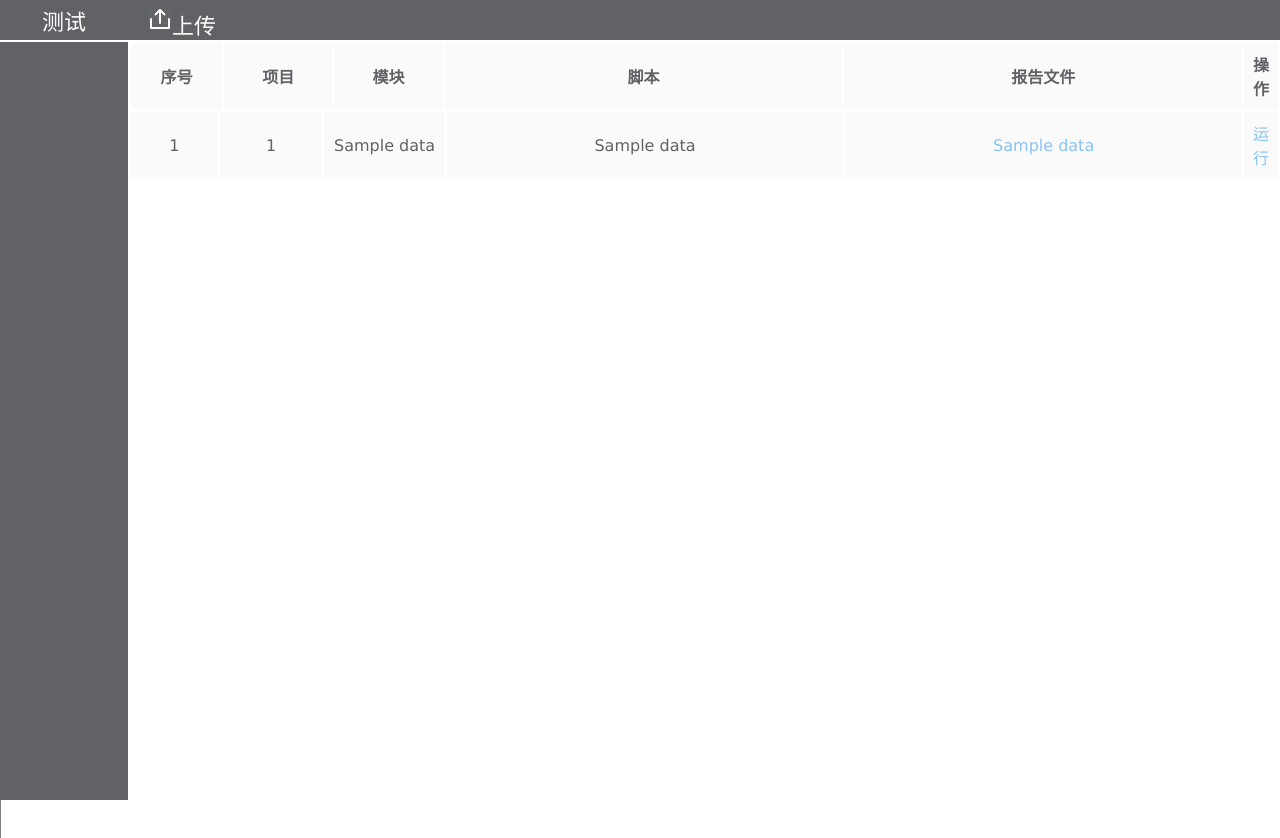
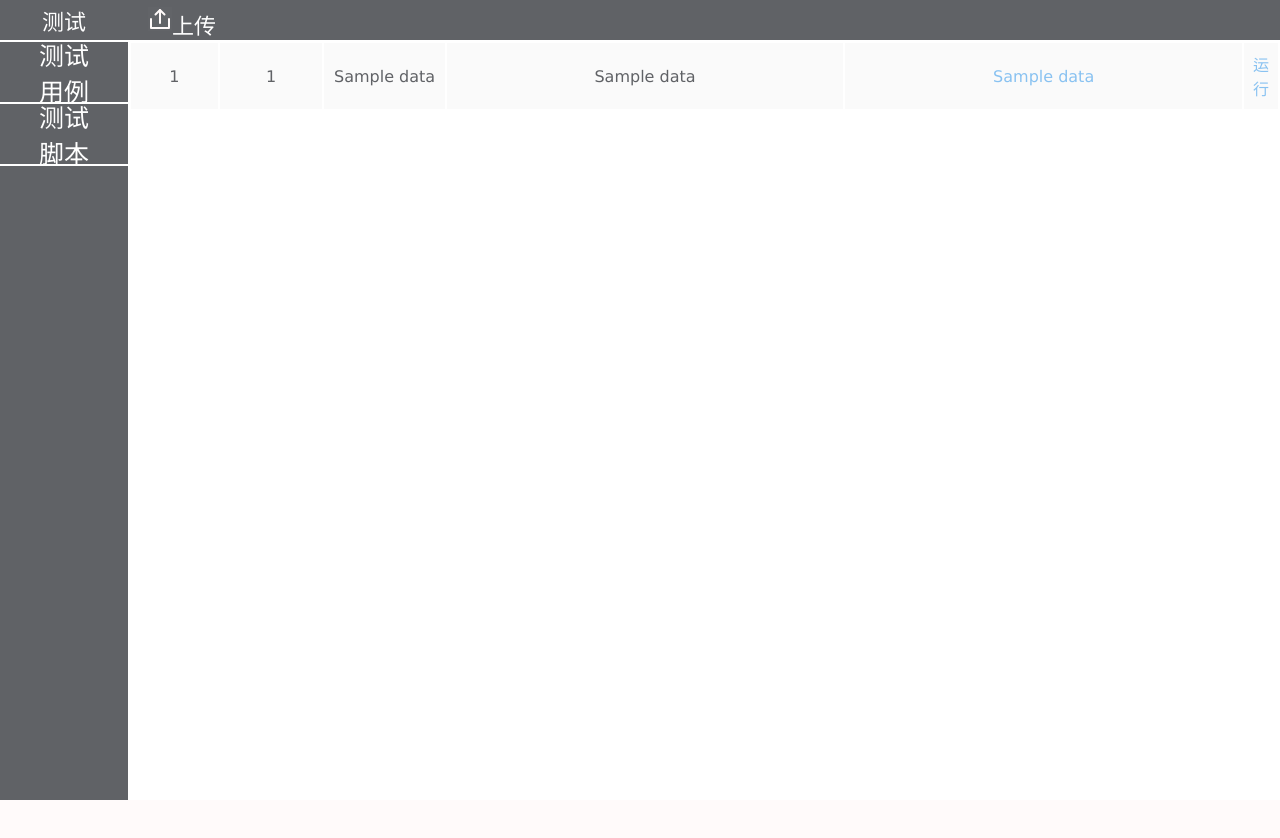
Before and after one commit to Gungun4/TestWebsite, a Flask app: template templates/index.html in a window 1280 px wide. After the commit the page ends 800 px from the top, so only its background shows below. Run offline with Flask 2, Linux system fonts and the light colour scheme; the template is opened without the code that fills it: most values are stand-ins (such as "Sample title", 1, 10 or a date in 2020); lists and menus that the app fills with data are empty; parts of the project's set-up code (start-up, migrations or seed data) failed here and were passed over; some libraries are stand-ins or nearby versions.

Commit message:
添加模块

```diff
--- a/app.py
+++ b/app.py
@@ -1,6 +1,4 @@
 import os
-from configparser import ConfigParser
-
 from flask import Flask, render_template, request
 
 import config
@@ -11,29 +9,15 @@ app = Flask(__name__)
 app.register_blueprint(api, url_prefix='/api/v1')
 app.config.from_object(config)
 db.init_app(app)
-# app.debug = True
 
 
-cf = ConfigParser()
-cf.read("D:/PycharmProjects/TestWebsite/config/config.ini")
-case_path = cf.get("PATH", "case_path")
-script_path = cf.get("PATH", "script_path")
-report_path = cf.get("PATH", "report_path")
+app.debug = True
 
 
 @app.route('/', methods=["GET", "POST"])
 def hello_world():  # put application's code here
-    ip = request.remote_addr
-    res = {
-        "data": []
-    }
-    for root, dirs, files in os.walk(case_path):
-        for file in files:
-            if os.path.splitext(file)[1] == '.py':
-                l = ["智慧安监", "运维巡查", file, file.replace(".py", ".html")]
-                res["data"].append(l)
 
-    return render_template('index.html', **res)
+    return render_template('index.html')
 
 
 if __name__ == '__main__':
--- a/static/css/index.css
+++ b/static/css/index.css
@@ -64,6 +64,26 @@ body{
     -ms-transform: translate(-50%, -50%);
     -o-transform: translate(-50%, -50%);
     transform: translate(-50%, -50%);
+}
+.boxc-2{
+    width: 100%;
+    height: 60px;
+    text-align: center;
+    position: relative;
+    border-bottom: 2px white solid;
+    border-right: 2px white solid;
+}
+.boxc-2 span{
+    position: absolute;
+    left: 50%;
+    top: 50%;
+    -webkit-transform: translate(-50%, -50%);
+    -moz-transform: translate(-50%, -50%);
+    -ms-transform: translate(-50%, -50%);
+    -o-transform: translate(-50%, -50%);
+    transform: translate(-50%, -50%);
+    font-size: 25px;
+    color: white;
 }
 .el-wrapper{
     position: fixed;
--- a/static/js/index.js
+++ b/static/js/index.js
@@ -4,7 +4,7 @@ window.onload = $(function myFun() {
         type: "get",
         success: function (result) {
             if (100 === result.code) {
-               console.log('success')
+                console.log('success')
             }
 
         }
@@ -152,24 +152,84 @@ $(document).on({
         function (e) {
             var y = $(this).offset().top - 75;
             var x = $(this).offset().left + 170;
-            $("body").append("<div class='tip bottom' style=\"top:"+ y + "px;left:" + x + "px;position: absolute\">点击打开报告文件</div>");
+            $("body").append("<div class='tip bottom' style=\"top:" + y + "px;left:" + x + "px;position: absolute\">点击打开报告文件</div>");
         },
     mouseout:
         function () {
             $(".tip").remove();
         },
-    // mousemove:
-    //     function (e) {
-    //
-    //         $("#tip bottom").css({
-    //             "top": (y - 20) + "px",
-    //             "left": (x + 240) + "px",
-    //             "z-index":"99999"
-    //         })
-    //     }
 }, ".report")
 
-$(document).on("click", ".upload",function () {
-    $(".el-wrapper").css({"display":"block"})
+// 上传
+$(document).on("click", ".upload", function () {
+    $(".el-wrapper").css({"display": "block"})
     console.log("click-upload")
 })
+
+// 模块选择
+$(document).on("click", ".boxc-2", function () {
+    $(".boxc-2").css("background", "");
+    $(this).css("background", "black");
+    var name = $(this).attr("name")
+    var html_body = ""
+    if (name === "case") {
+        html_body += "<table class=\"hovertable\">\n" +
+            "        <thead>\n" +
+            "        <tr>\n" +
+            "            <th style=\"width: 5%\">序号</th>\n" +
+            "            <th style=\"width: 15%\">项目</th>\n" +
+            "            <th style=\"width: 15%\">模块</th>\n" +
+            "            <th style=\"width: 30%\">文件</th>\n" +
+            "            <th style=\"width: 30%\">时间</th>\n" +
+            "            <th>操作</th>\n" +
+            "        </tr>\n" +
+            "        </thead>\n" +
+            "    </table>\n"
+    } else {
+        html_body += "<table class=\"hovertable\">\n" +
+            "        <thead>\n" +
+            "        <tr>\n" +
+            "            <th style=\"width: 5%\">序号</th>\n" +
+            "            <th style=\"width: 15%\">项目</th>\n" +
+            "            <th style=\"width: 15%\">模块</th>\n" +
+            "            <th style=\"width: 30%\">脚本文件</th>\n" +
+            "            <th style=\"width: 30%\">报告文件</th>\n" +
+            "            <th>操作</th>\n" +
+            "        </tr>\n" +
+            "        </thead>\n" +
+            "    </table>\n"
+    }
+
+    $.ajax({
+        url: "/api/v1/get_list?name=" + name,
+        type: 'get',
+        success: function (result) {
+            if (result.code === 100) {
+                let data = result.data
+                html_body += "<div style=\"height: 91%;overflow: auto;box-sizing: border-box\">\n";
+                html_body += "<table class=\"hovertable\">\n";
+                html_body += "<tbody>\n";
+                console.log(data);
+                let n = 0
+                for (i in data) {
+                    n +=1
+                    console.log(data[i][1]);
+                    html_body += "<tr>\n" +
+                        "<td style=\"width: 5%\">" + n + "</td>\n" +
+                        "<td style=\"width: 15%\">" + data[i][0] + "</td>\n" +
+                        "<td style=\"width: 15%\">" + data[i][1] + "</td>\n" +
+                        "<td style=\"width: 30%\">" + data[i][2] + "</td>\n" +
+                        "<td class=\"report\" style=\"width: 30%\">" + data[i][3] + "</td>\n" +
+                        "<td class=\"run\" style='width:5%' data=\"" + i + "\">运行</td>\n" +
+                        "</tr>\n";
+                }
+                html_body += "</tbody>";
+                html_body += "</table>";
+                html_body += "</div>";
+                $(".boxb").html(html_body);
+            }
+        },
+    })
+
+    console.log("click .boxc-2", $(this).attr("name"))
+})
--- a/templates/index.html
+++ b/templates/index.html
@@ -15,6 +15,12 @@
     <div class="boxc-1">
         <span class="stxt" style="margin: 0 0 0 0">测试</span>
     </div>
+    <div class="boxc-2" name="case">
+        <span  style="margin: 0 0 0 0">测试用例</span>
+    </div>
+    <div class="boxc-2" name="script">
+        <span  style="margin: 0 0 0 0">测试脚本</span>
+    </div>
 </div>
 <div class="boxa">
     <div class="upload" style="z-index: 111">
@@ -30,22 +36,22 @@
                 d="M33 15L24 6L15 15" stroke="#FFFAFA" stroke-width="4" stroke-linecap="round" stroke-linejoin="round"/><path
                 d="M23.9917 32V6" stroke="#FFFAFA" stroke-width="4" stroke-linecap="round"
                 stroke-linejoin="round"/></g></svg></span>
-    <span class="stxt">上传</span>
+        <span class="stxt">上传</span>
     </div>
 </div>
 <div class="boxb">
-    <table class="hovertable">
-        <thead>
-        <tr>
-            <th style="width: 100px">序号</th>
-            <th style="width: 125px">项目</th>
-            <th style="width: 125px">模块</th>
-            <th style="width: 550px">脚本</th>
-            <th style="width: 550px">报告文件</th>
-            <th>操作</th>
-        </tr>
-        </thead>
-    </table>
+{#    <table class="hovertable">#}
+{#        <thead>#}
+{#        <tr>#}
+{#            <th style="width: 100px">序号</th>#}
+{#            <th style="width: 125px">项目</th>#}
+{#            <th style="width: 125px">模块</th>#}
+{#            <th style="width: 550px">脚本</th>#}
+{#            <th style="width: 550px">报告文件</th>#}
+{#            <th>操作</th>#}
+{#        </tr>#}
+{#        </thead>#}
+{#    </table>#}
     <div style="height: 91%;overflow: auto;box-sizing: border-box">
         <table class="hovertable">
             <tbody>
```
Also changed, not shown: api/api.py (+5 -3 lines).
